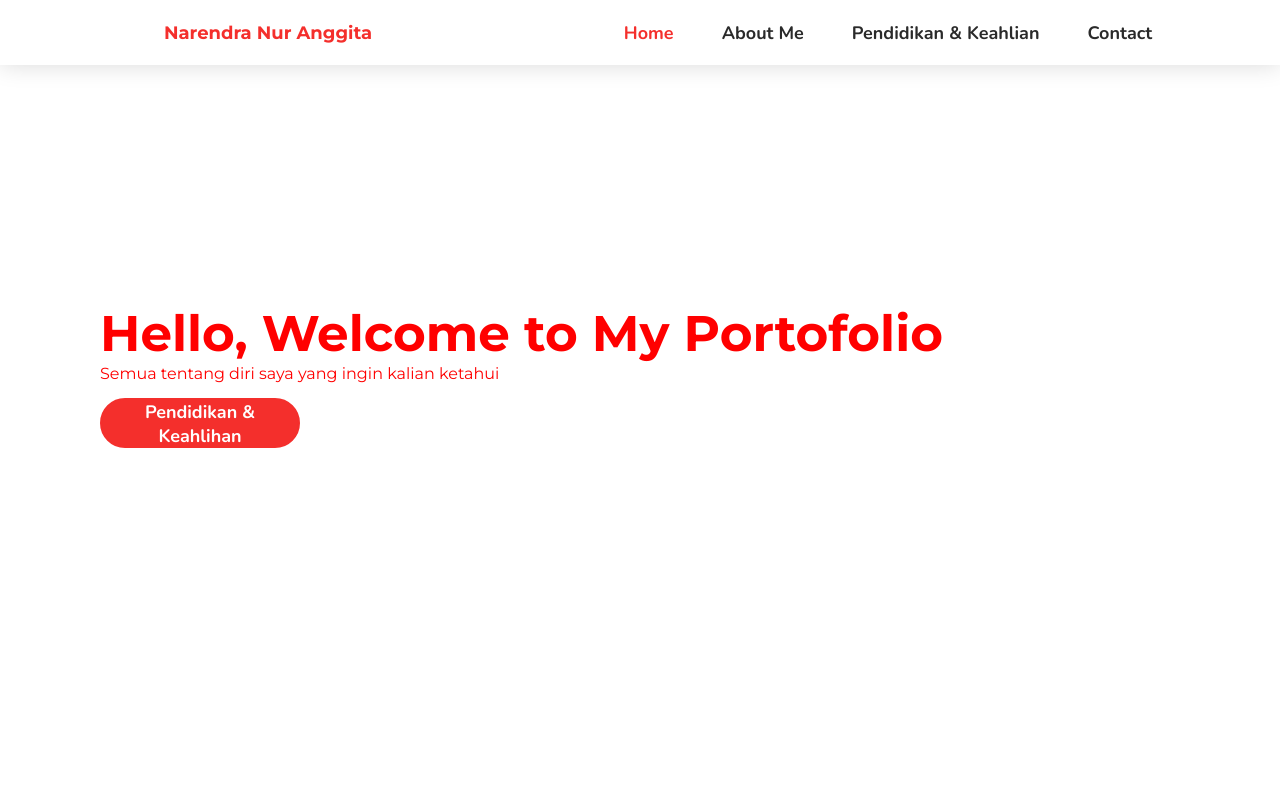
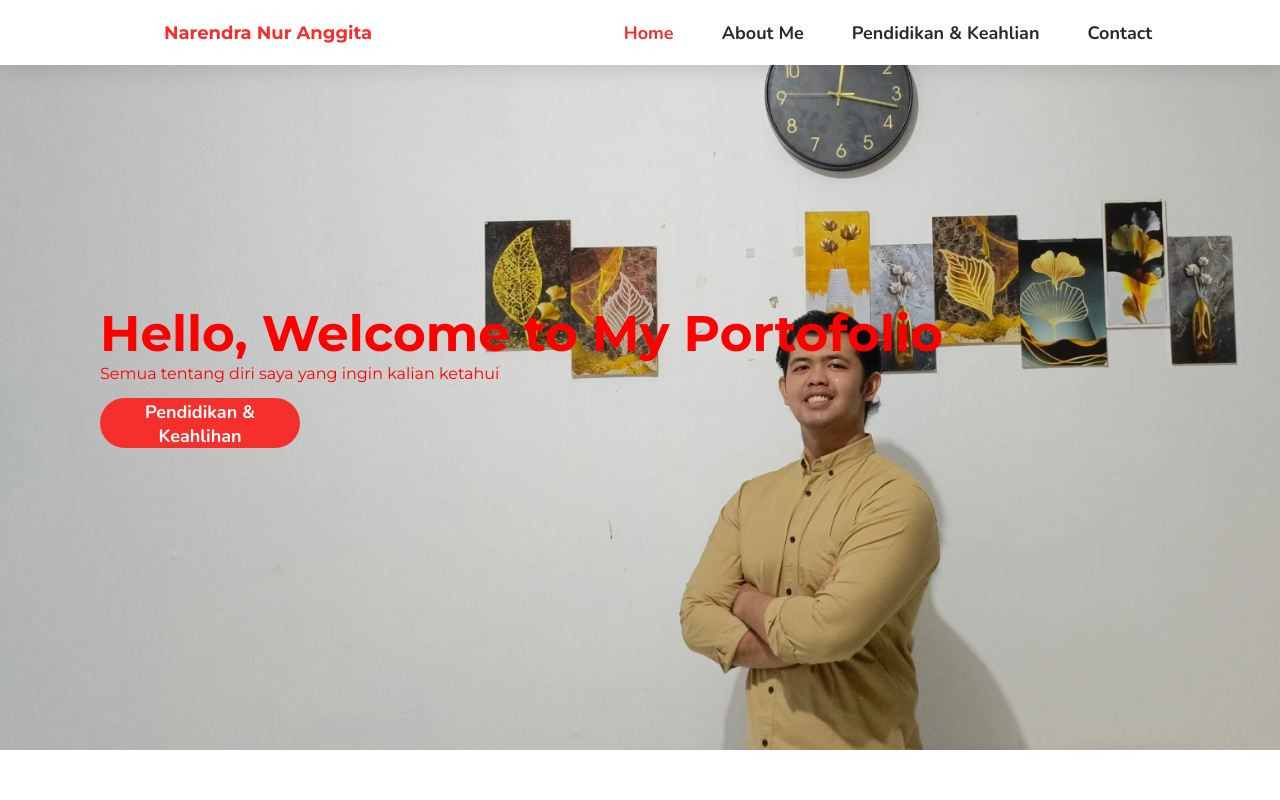
Before and after one commit to BigBroo11/portofolio221110001, a plain HTML site: page index.html in a window 1280 px wide. Shown: the top 800 px of the page. Drawn offline with nearby package versions, Linux system fonts and the light colour scheme; files that its build step writes are made by us from their sources; files whose address does not match are found by name.

Commit message:
Add files via upload

```diff
--- a/style.css
+++ b/style.css
@@ -77,7 +77,7 @@ nav > ul > li > a:hover {
     display: flex;
     height: 750px;
     margin-top: 0px;
-    background-image: url('img/Layar.webp');
+    background-image: url('./assets/img/Layar.webp');
     background-size: cover;
     background-repeat: no-repeat;
     font-family: Montserrat;
```
